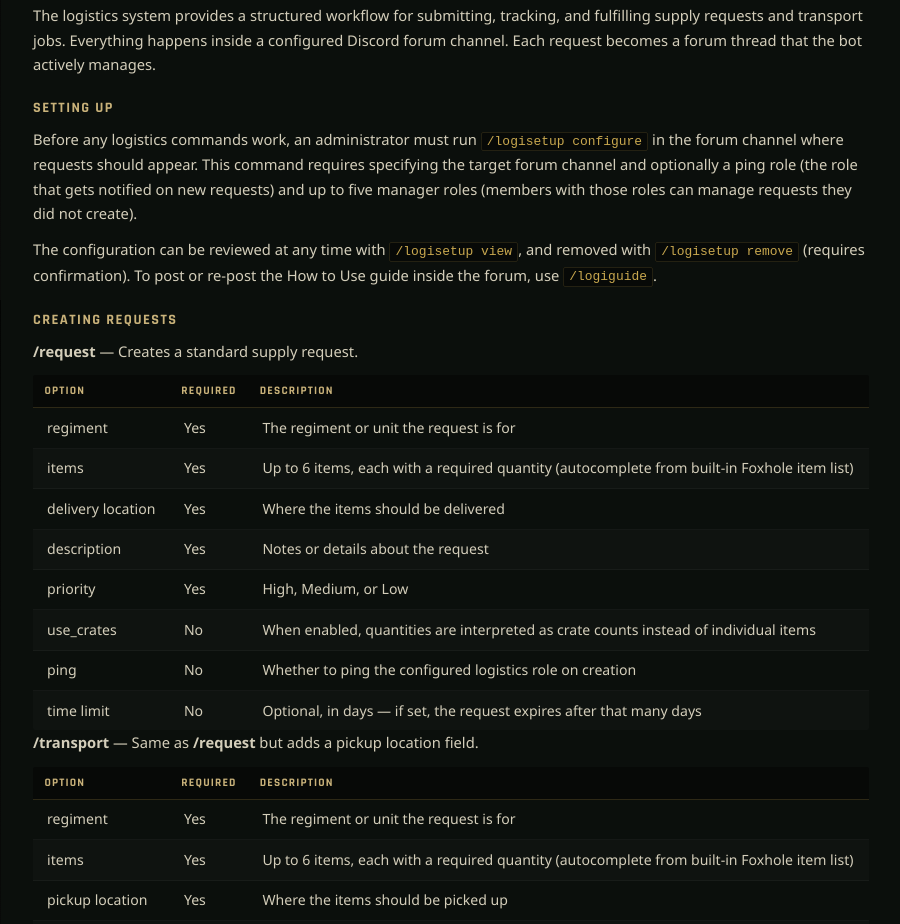
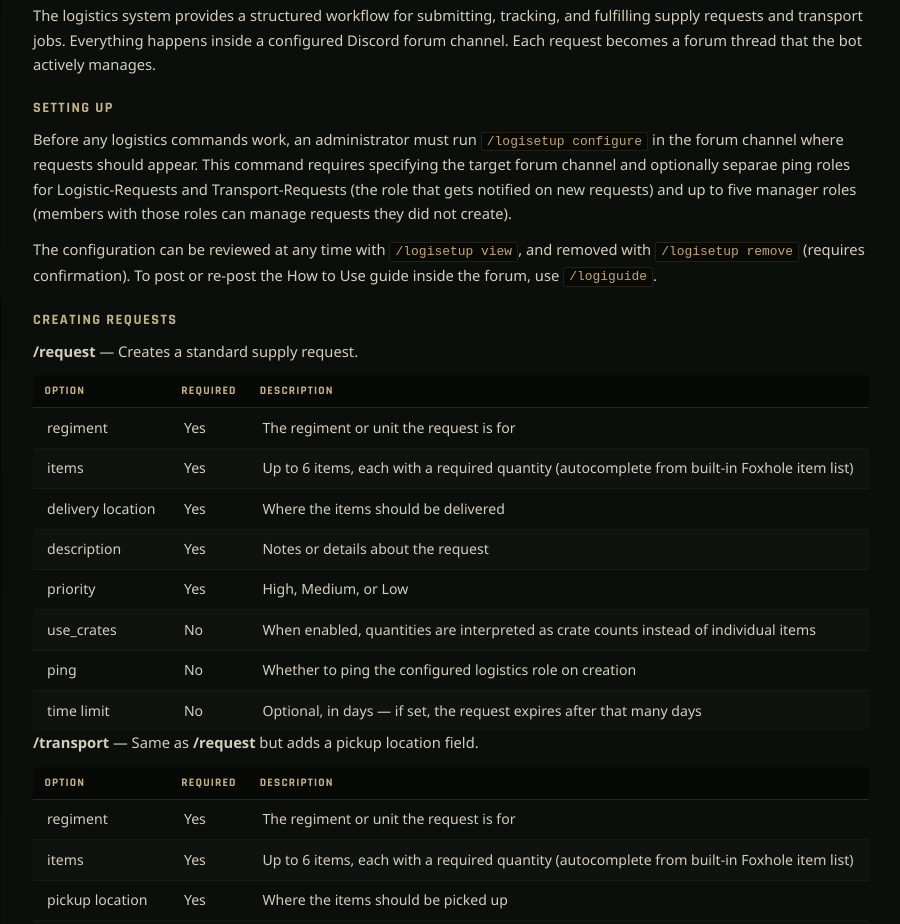
Before and after one commit to LD-eirish/1CLHome, a React (Vite) app: page /bot-documentation in a window 1280 px wide. Shown: the part 1300-2224 px from the top of the page, without its empty margins (189-1089 px from the left). Built offline with nearby package versions, Linux system fonts and the light colour scheme.

Commit message:
Update BotDocumentationPage.tsx

```diff
--- a/src/presentation/pages/BotDocumentationPage.tsx
+++ b/src/presentation/pages/BotDocumentationPage.tsx
@@ -47,7 +47,7 @@ export default function BotDocumentationPage() {
             <h2>Logistics System</h2>
             <p>The logistics system provides a structured workflow for submitting, tracking, and fulfilling supply requests and transport jobs. Everything happens inside a configured Discord forum channel. Each request becomes a forum thread that the bot actively manages.</p>
             <h3>Setting Up</h3>
-            <p>Before any logistics commands work, an administrator must run <code>/logisetup configure</code> in the forum channel where requests should appear. This command requires specifying the target forum channel and optionally a ping role (the role that gets notified on new requests) and up to five manager roles (members with those roles can manage requests they did not create).</p>
+            <p>Before any logistics commands work, an administrator must run <code>/logisetup configure</code> in the forum channel where requests should appear. This command requires specifying the target forum channel and optionally separae ping roles for Logistic-Requests and Transport-Requests (the role that gets notified on new requests) and up to five manager roles (members with those roles can manage requests they did not create).</p>
             <p>The configuration can be reviewed at any time with <code>/logisetup view</code>, and removed with <code>/logisetup remove</code> (requires confirmation). To post or re-post the How to Use guide inside the forum, use <code>/logiguide</code>.</p>
             <h3>Creating Requests</h3>
             <p><b>/request</b> — Creates a standard supply request.</p>
```
